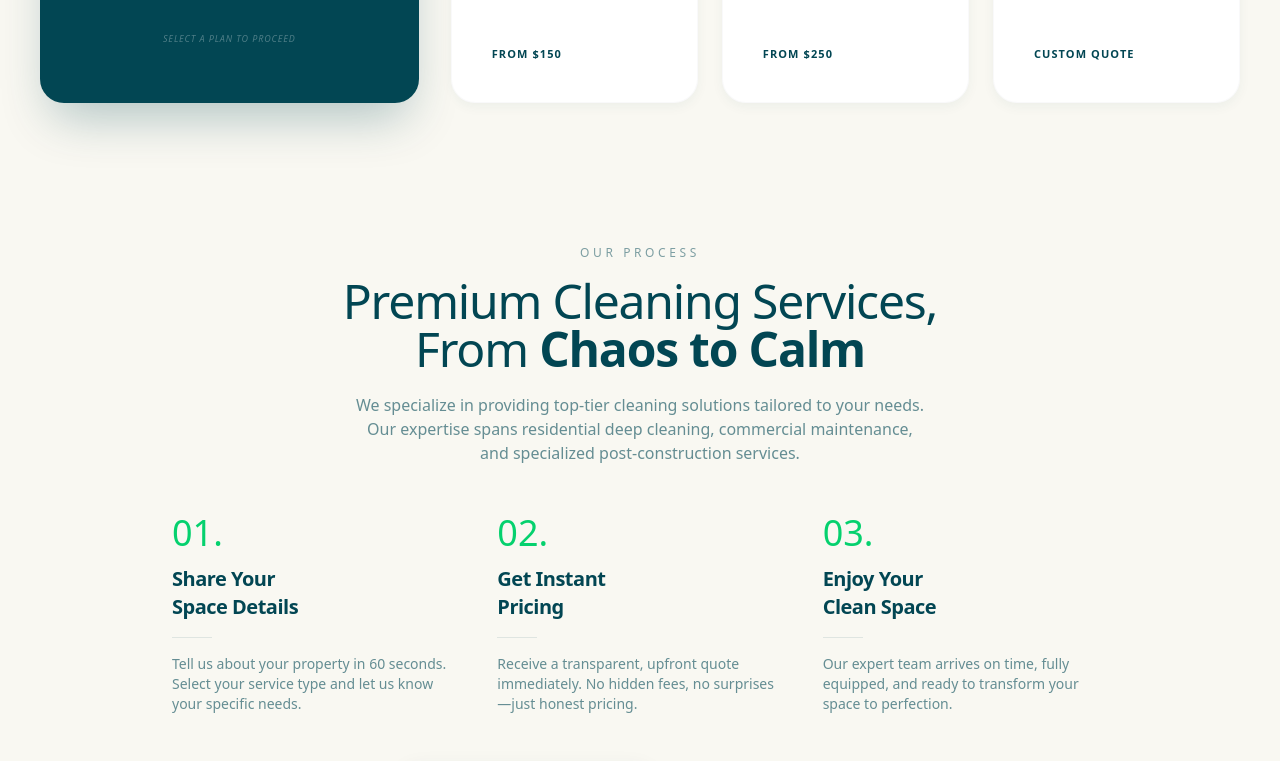
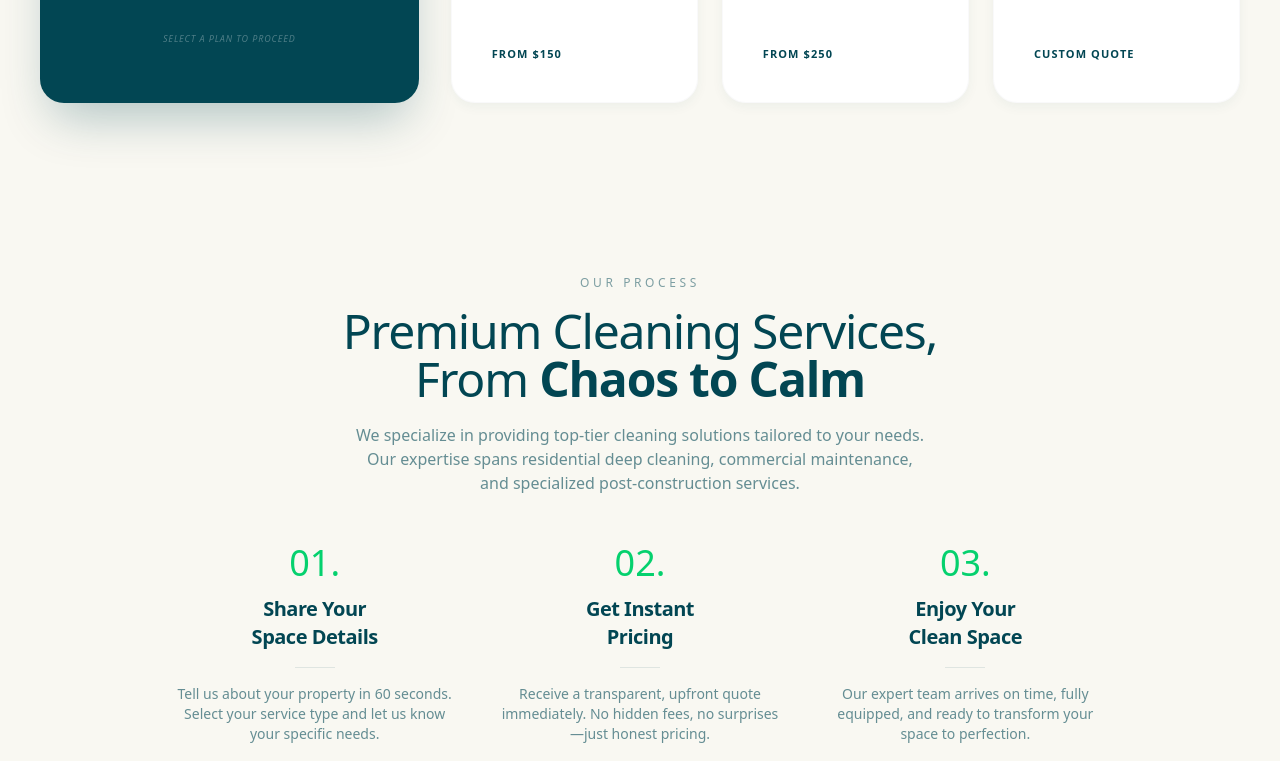
Before and after one commit to renatoquerales28-byte/extreme-cleaning-next, a Next.js app: page / in a window 1280 px wide. Shown: the part 2000-2761 px from the top of the page. Built offline with nearby package versions, Linux system fonts and the light colour scheme.

Commit message:
UI: Center-align step content and move Process Section down 30px

```diff
--- a/src/components/landing/ProcessSection.tsx
+++ b/src/components/landing/ProcessSection.tsx
@@ -37,7 +37,7 @@ export default function ProcessSection() {
 
     return (
         <section
-            className="w-full bg-transparent h-screen flex flex-col justify-center py-12 lg:py-0 relative"
+            className="w-full bg-transparent h-screen flex flex-col justify-center py-12 lg:py-0 relative translate-y-[30px]"
             id="process"
         >
             <div className="max-w-[1000px] mx-auto px-6 lg:px-8 w-full">
@@ -77,7 +77,7 @@ export default function ProcessSection() {
                     className="grid grid-cols-1 md:grid-cols-3 gap-6 lg:gap-10 mb-10 lg:mb-12"
                 >
                     {steps.map((step, i) => (
-                        <div key={i} className="text-center md:text-left">
+                        <div key={i} className="text-center">
                             {/* Number */}
                             <div className="text-3xl lg:text-4xl font-light text-[#05D16E] mb-2 lg:mb-3">
                                 {step.num}
@@ -89,7 +89,7 @@ export default function ProcessSection() {
                             </h3>
 
                             {/* Divider */}
-                            <div className="w-10 h-px bg-[#024653]/10 mb-3 lg:mb-4 mx-auto md:mx-0" />
+                            <div className="w-10 h-px bg-[#024653]/10 mb-3 lg:mb-4 mx-auto" />
 
                             {/* Description */}
                             <p className="text-[#024653]/60 font-light text-xs lg:text-sm leading-relaxed">
```
